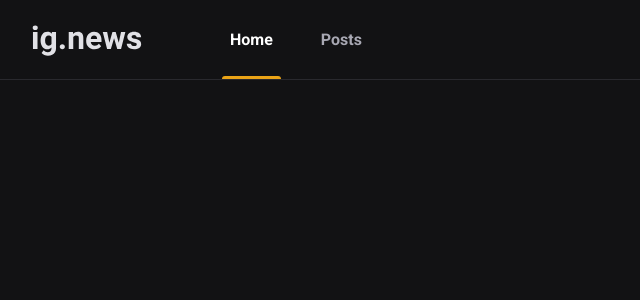
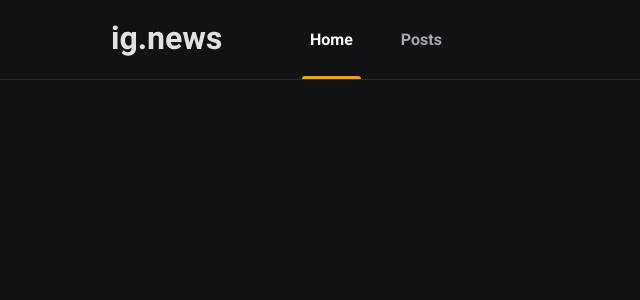
Before and after one commit to gw-rodrigues/ignite-react-chapter3-ignews, a Next.js app: page / in a window 1280 px wide. Shown: the top 300 px of the page, without its empty margins (0-640 px from the left). Built offline with nearby package versions, Linux system fonts and the light colour scheme.

Commit message:
Importing signinbutton

```diff
--- a/src/components/Header/styles.module.scss
+++ b/src/components/Header/styles.module.scss
@@ -5,7 +5,7 @@
 .headerContent{
     max-width: 1120px;
     height: 5rem;
-    margin: 0;
+    margin: 0 auto;
     padding: 0 2rem;
     display: flex;
     align-items: center;
@@ -13,6 +13,10 @@
     nav{
         margin-left: 5rem;
         height: 5rem;
+    }
+
+    button{
+        margin-left: auto;
     }
 
     a{
```
